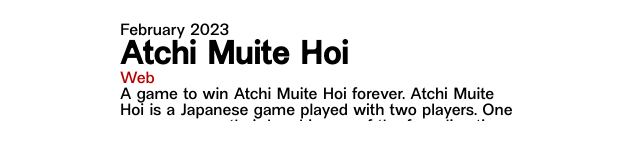
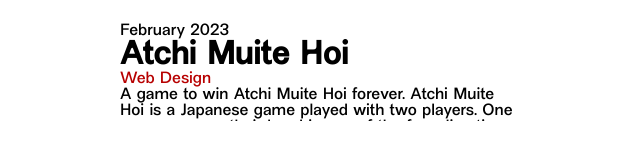
Before and after one commit to moeebii/archives, a plain HTML site: page index.html in a window 1280 px wide. Shown: the part 729-888 px from the top of the page, 206-846 px from the left. Drawn offline with Linux system fonts and the light colour scheme; a web font is replaced by a local one.

Commit message:
Update index.html

```diff
--- a/index.html
+++ b/index.html
@@ -57,7 +57,7 @@
             <div class="date">February 2023</div>
             <!-- Added link to the title -->
             <h1><a href="https://moeebii.github.io/atchimuitehoi/" target="_blank">Atchi Muite Hoi</a></h1>
-            <p class="description">Web</p>
+            <p class="description">Web Design</p>
             <p class="writeup">
               A game to win Atchi Muite Hoi forever. Atchi Muite Hoi is a Japanese game played with two players. One
               person moves their head in any of the four directions (up, down, right, left) while the other player
@@ -104,7 +104,7 @@
           <div class="image-title">
             <div class="date">February 2023</div>
             <h1><a href="https://moeebii.github.io/visualconversation/" target="_blank">Perfect Blue, Code</a></h1>
-            <p class="description">Code</p>
+            <p class="description">Web Design</p>
             <p class="writeup">
               A code made using HTML, CSS and JavaScript, based on a speech in a movie, Perfect Blue. <br>
               <a href="https://moeebii.github.io/visualconversation/" target="_blank"><u>Click here to visit page.</u></a>
```
